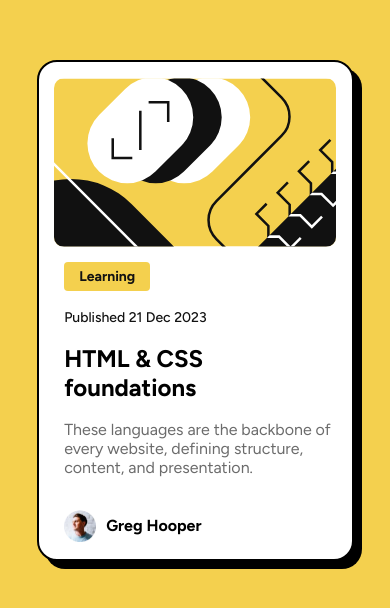
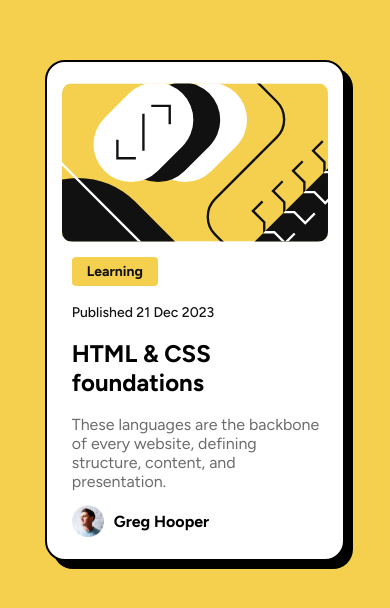
Before and after one commit to Nakul460/Blog-preview-card-Front-end-mentor, a plain HTML site: page index.html in a window 390 px wide. Shown: the part 112-720 px from the top of the page. Drawn offline with Linux system fonts and the light colour scheme.

Commit message:
Update style.css

```diff
--- a/style.css
+++ b/style.css
@@ -103,7 +103,7 @@ a{
 }
 @media (max-width:400px) {
     .container{
-        width: 317px;
+        width: 300px;
         height: 501px;
     }
     .illustration {
```
